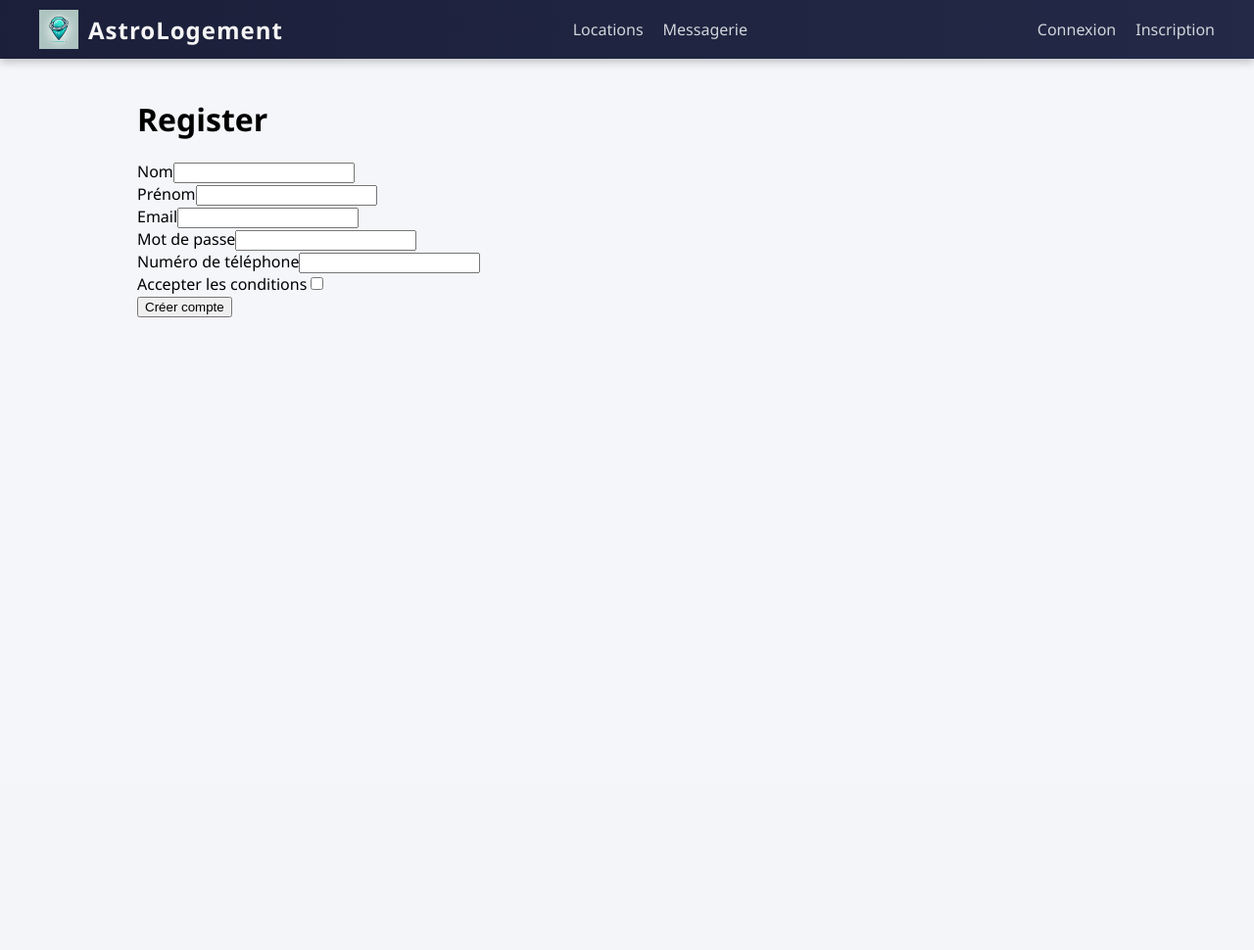
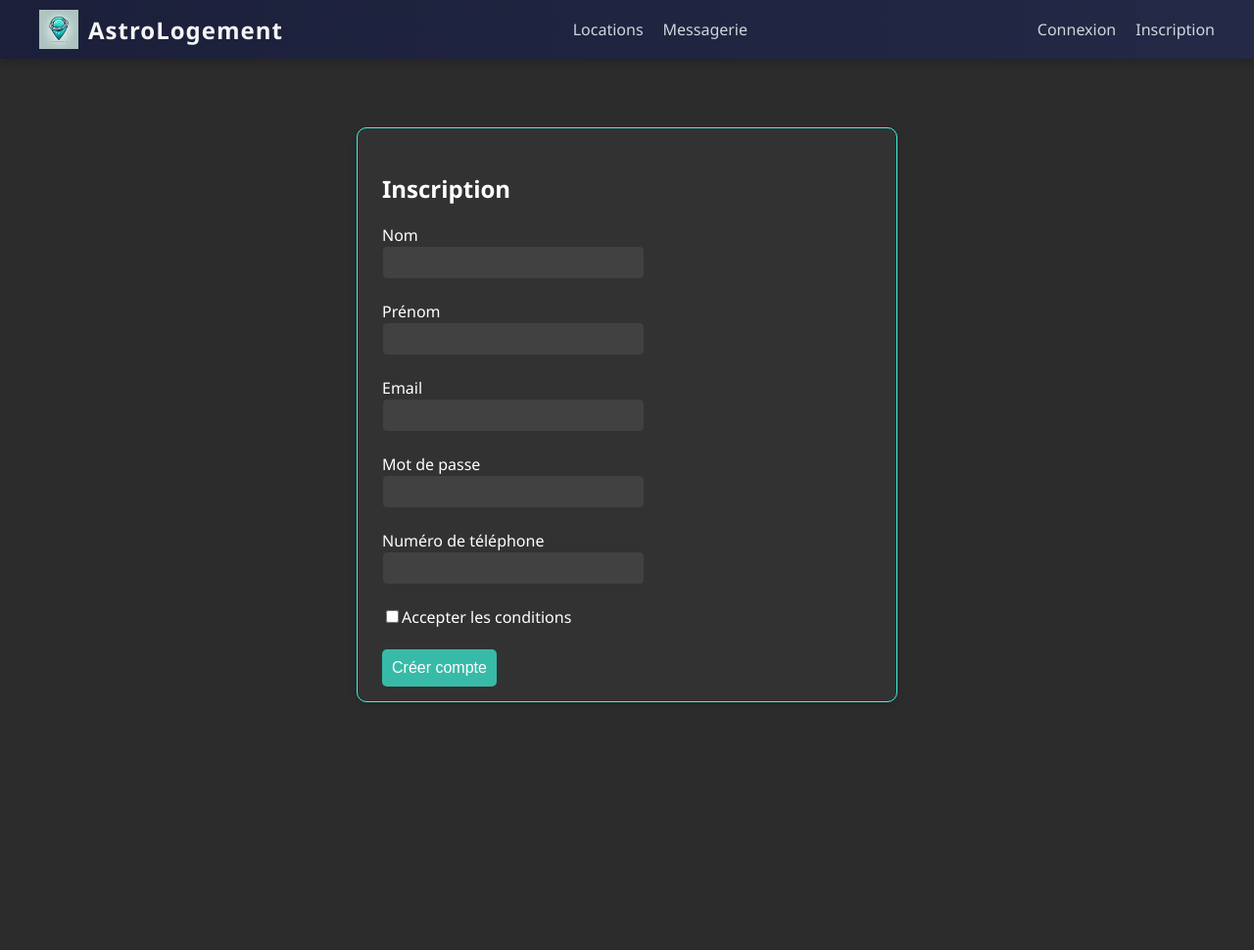
Before and after one commit to John-Rep/AstroLogement, a Symfony app: template AstroLogement/templates/registration/register.html.twig in a window 1280 px wide. Shown: the whole page at 98% size. Before the commit the page ends 324 px from the top, so only its background shows below. Run offline with Twig, Linux system fonts and the light colour scheme; the template is opened without the code that fills it, so the values that code supplies are empty; form fields are guessed from the names that the template uses; some libraries are stand-ins or nearby versions.

Commit message:
Début du front - Création du form Register

```diff
--- /dev/null
+++ b/AstroLogement/public/css/register.css
@@ -0,0 +1,83 @@
+.registration-container {
+    min-height: 100vh;
+    display: flex;
+    justify-content: center;
+    align-items: flex-start;
+    padding-top: 30px;
+}
+
+.registration-box {
+    max-width: 500px;
+    width: 100%;
+    background-color: rgba(56, 56, 56, 0.5);
+    padding: 25px;
+    padding-bottom: 15px;
+    padding-top: 25px;
+    border-radius: 10px;
+    box-shadow: 0 4px 8px rgba(0, 0, 0, 0.1);
+    border: 1px solid #3BF4DA;
+    color: #ffffff;
+    flex-direction: column;
+    justify-content: space-between;
+}
+
+.registration-text-primary {
+    font-size: 24px;
+    font-weight: bold;
+    color: #ffffff;
+}
+
+.registration-form-control {
+    width: 100%;
+    padding: 10px;
+    border: 1px solid rgba(50, 50, 50);
+    border-radius: 5px;
+    background-color: rgba(80, 80, 80, 0.5);
+    color: white;
+}
+
+.registration-form-check {
+    display: flex;
+    align-items: center;
+}
+
+.registration-form-check-input {
+    margin-right: 10px;
+}
+
+.registration-btn-primary {
+    background-color: rgba(59, 244, 218, 0.7);
+    border: none;
+    padding: 10px;
+    border-radius: 5px;
+    color: white;
+    font-size: 16px;
+    cursor: pointer;
+    transition: background 0.3s;
+    margin-top: auto;
+    align-items: center;
+}
+
+.registration-btn-primary:hover {
+    background-color: rgba(59, 244, 218, 0.9);
+}
+
+.registration-mb-3 {
+    margin-bottom: 15px;
+}
+
+
+.registration-input-smaller {
+    max-width: 250px;
+    width: 100%;
+    margin: 0 auto;
+    padding: 8px;
+    font-size: 14px;
+}
+
+
+.registration-label {
+    font-size: 14px;
+    margin-bottom: 5px;
+    display: block;
+}
--- a/AstroLogement/public/css/style.css
+++ b/AstroLogement/public/css/style.css
@@ -1,8 +1,10 @@
 /* === NAVBAR STYLING === */
+@import url("register.css");
+
 
 body {
     margin: 0;
-    background-color: #f4f6fa;
+    background-color: #2C2C2C;
     font-family: 'Segoe UI', Tahoma, Geneva, Verdana, sans-serif;
 }
 
--- a/AstroLogement/templates/registration/register.html.twig
+++ b/AstroLogement/templates/registration/register.html.twig
@@ -1,28 +1,56 @@
 {% extends 'base.html.twig' %}
 
-{% block title %}Register{% endblock %}
+{% block title %}Inscription{% endblock %}
+
+{% block styles %}
+    <link rel="stylesheet" href="{{ asset('css/register.css') }}">
+{% endblock %}
 
 {% block body %}
-    <h1>Register</h1>
-
-    {{ form_errors(registrationForm) }}
-
-    {{ form_start(registrationForm) }}
-        {{ form_row(registrationForm.nom) }}
-        {{ form_row(registrationForm.prenom, {
-            label: 'Prénom'
-        }) }}
-        {{ form_row(registrationForm.email) }}
-        {{ form_row(registrationForm.plainPassword, {
-            label: 'Mot de passe'
-        }) }}
-        {{ form_row(registrationForm.numero, {
-            label: 'Numéro de téléphone'
-        }) }}
-        {{ form_row(registrationForm.agreeTerms, {
-            label: 'Accepter les conditions'
-        }) }}
-
-        <button type="submit" class="btn">Créer compte</button>
-    {{ form_end(registrationForm) }}
+<div class="registration-container d-flex justify-content-center align-items-center min-vh-100">
+    <div class="registration-box">
+        <div class="text-center mb-3">
+            <h2 class="registration-text-primary">Inscription</h2>
+        </div>
+        {{ form_errors(registrationForm) }}
+        {{ form_start(registrationForm, {'attr': {'class': 'needs-validation', 'novalidate': 'novalidate'}}) }}
+            <div class="registration-mb-2 text-center">
+                {{ form_label(registrationForm.nom) }}
+                </br>
+                {{ form_widget(registrationForm.nom, {'attr': {'class': 'registration-form-control registration-input-smaller'}}) }}
+            </div>
+            </br>
+            <div class="registration-mb-2 text-center">
+                {{ form_label(registrationForm.prenom, 'Prénom') }}
+                </br>
+                {{ form_widget(registrationForm.prenom, {'attr': {'class': 'registration-form-control registration-input-smaller'}}) }}
+            </div>
+            </br>
+            <div class="registration-mb-2 text-center">
+                {{ form_label(registrationForm.email) }}
+                </br>
+                {{ form_widget(registrationForm.email, {'attr': {'class': 'registration-form-control registration-input-smaller'}}) }}
+            </div>
+            </br>
+            <div class="registration-mb-2 text-center">
+                {{ form_label(registrationForm.plainPassword, 'Mot de passe') }}
+                </br>
+                {{ form_widget(registrationForm.plainPassword, {'attr': {'class': 'registration-form-control registration-input-smaller'}}) }}
+            </div>
+            </br>
+            <div class="registration-mb-2 text-center">
+                {{ form_label(registrationForm.numero, 'Numéro de téléphone') }}
+                </br>
+                {{ form_widget(registrationForm.numero, {'attr': {'class': 'registration-form-control registration-input-smaller'}}) }}
+            </div>
+            </br>
+            <div class="registration-form-check registration-mb-2 text-center">
+                {{ form_widget(registrationForm.agreeTerms, {'attr': {'class': 'registration-form-check-input'}}) }}
+                {{ form_label(registrationForm.agreeTerms, 'Accepter les conditions', {'attr': {'class': 'registration-form-check-label'}}) }}
+            </div>
+            </br>
+            <button type="submit" class="registration-btn registration-btn-primary">Créer compte</button>
+        {{ form_end(registrationForm) }}
+    </div>
+</div>
 {% endblock %}
```
